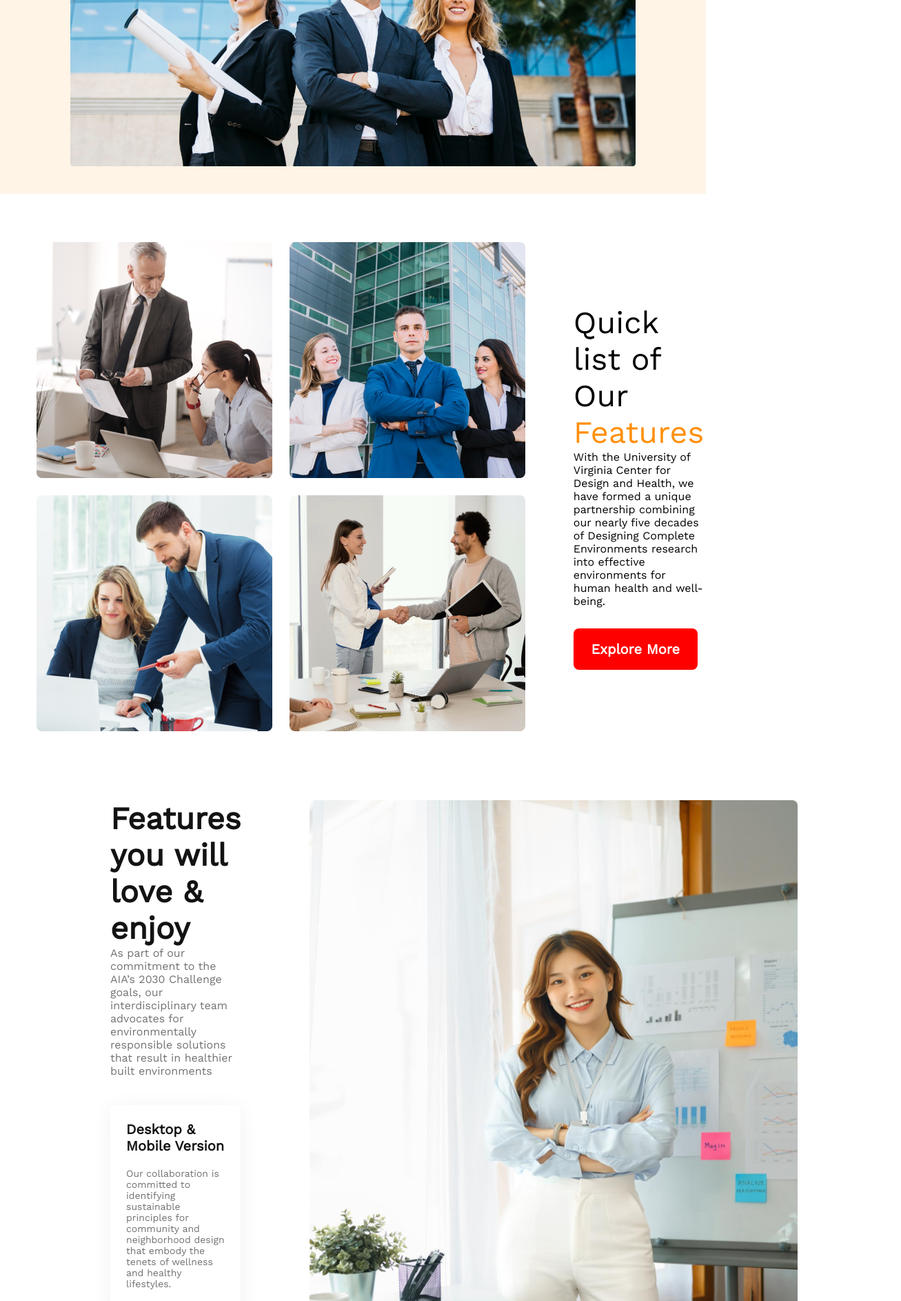
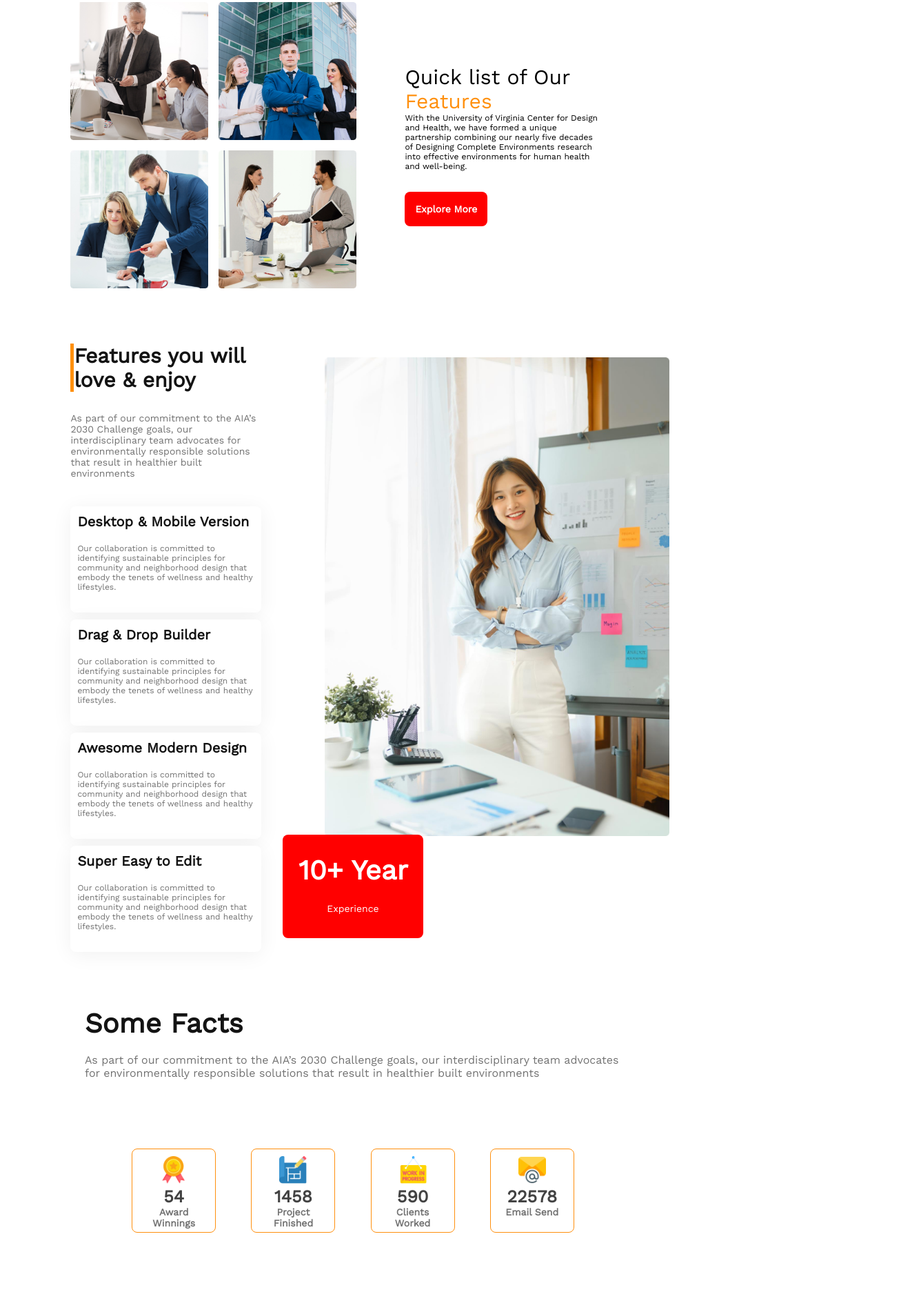
Before and after one commit to A-amirul/g3-architect-project, a plain HTML site: page index.html in a window 1024 px wide. Shown: the part 914-2800 px from the top of the page at 69% size, 1307 px wide, since content can reach past the window. Drawn offline with nearby package versions, Linux system fonts and the light colour scheme.

Commit message:
Responsive for large device part added

```diff
--- a/index.html
+++ b/index.html
@@ -10,7 +10,7 @@
 </head>
 
 <body>
-    <header>
+    <header class="banner">
 
         <!-- Nav Section design -->
 
@@ -28,13 +28,11 @@
         <!-- banner part design -->
 
         <div class="banner-container">
-            <div class="banner-title">
-                <h1>Brand New <br> Group of Architects </h1>
+            <div>
+                <h1 class="banner-title">Brand New <br> Group of Architects </h1>
+                <p class="banner-description">We seek out the best local partners and experts to form teams that can effectively execute a project vision. <br> And, we stay with a project from conceptualization to completion and beyond.</p>
             </div>
-            <div class="banner-description">
-                <p>We seek out the best local partners and experts to form teams that can effectively execute a project
-                    vision. <br> And, we stay with a project from conceptualization to completion and beyond.</p>
-            </div>
+
             <div>
                 <button class="btn-primary" type="submit">Explore More</button>
             </div>
@@ -133,7 +131,7 @@
             <div class="fact-details">
                 <h2 class="section-title">Some Facts</h2>
                 <p class="section-description">As part of our commitment to the AIA’s 2030 Challenge goals, our
-                    interdisciplinary team advocates for environmentally responsible solutions <br> that result in
+                    interdisciplinary team advocates <br> for environmentally responsible solutions that result in
                     healthier built environments </p>
 
             </div>
@@ -172,7 +170,7 @@
             <div class="sponsor-section">
                 <h2 class="sponsor-title">Our Sponsors</h2>
                 <p class="sponsor-description">We combine the broad experience and technical depth of a large
-                    international firm with the kind of direct, active, personal service <br> usually found only in
+                    international firm with the kind of direct, <br> active, personal service usually found only in
                     smaller
                     firms.</p>
             </div>
@@ -210,24 +208,29 @@
             </div>
             <div class="our-philosophy">
                 <h2 class="philosophy-title">Market Driven Solution</h2>
-                <p class="philosophy-description">We create lasting environments that have a competitive edge in the marketplace.</p>
+                <p class="philosophy-description">We create lasting environments that have a competitive edge in the
+                    marketplace.</p>
             </div>
             <div class="our-philosophy">
                 <h2 class="philosophy-title">inter-disciplinary Practice</h2>
-                <p class="philosophy-description">We combine planning, architecture, landscape architecture, and interior design into a single profession— Designing Complete Environments.
+                <p class="philosophy-description">We combine planning, architecture, landscape architecture, and
+                    interior design into a single profession— Designing Complete Environments.
                 </p>
             </div>
             <div class="our-philosophy">
                 <h2 class="philosophy-title">Polite Behaviour</h2>
-                <p class="philosophy-description">We have had the opportunity to design prominent world-class places that have become a significant legacy in their communities.</p>
+                <p class="philosophy-description">We have had the opportunity to design prominent world-class places
+                    that have become a significant legacy in their communities.</p>
             </div>
             <div class="our-philosophy">
                 <h2 class="philosophy-title">Environmentally Responsive Development</h2>
-                <p class="philosophy-description">We are leaders in identifying creative and successful ways to combine resource conservation and development.</p>
+                <p class="philosophy-description">We are leaders in identifying creative and successful ways to combine
+                    resource conservation and development.</p>
             </div>
             <div class="our-philosophy">
                 <h2 class="philosophy-title">Significant Legacy</h2>
-                <p class="philosophy-description">We have had the opportunity to design prominent world-class places that have become a significant legacy in their communities</p>
+                <p class="philosophy-description">We have had the opportunity to design prominent world-class places
+                    that have become a significant legacy in their communities</p>
             </div>
 
         </div>
--- a/style.css
+++ b/style.css
@@ -6,9 +6,11 @@
     font-family: 'Work Sans', sans-serif;
 }
 
-header {
+.banner {
 
     background: rgba(255, 144, 14, 0.1);
+    background-size: cover;
+    width: 100vw;
 
 }
 
@@ -16,20 +18,24 @@ header {
 
 nav {
     display: flex;
-    justify-content: center;
-    gap: 625px;
+    justify-content: space-between;
+
 }
 
 .nav-title {
     font-weight: 700;
     font-size: 45px;
     margin-top: 50px;
+    padding-left: 5%;
+    width: 50%;
 
 
 }
 
 nav ul {
     display: flex;
+    justify-content: end;
+    width: 50%;
     list-style: none;
     padding: 5px;
 
@@ -41,7 +47,7 @@ nav ul li {
     margin-top: 45px;
     font-weight: 500;
     color: #424242;
-    margin-left: 40px;
+    margin-right: 10%;
 
 }
 
@@ -53,18 +59,22 @@ nav li a {
 
 .banner-container {
     text-align: center;
+    margin-top: 30px;
 }
 
 .banner-title {
     font-weight: 700;
     font-size: 60px;
     color: #131313;
+    margin-bottom: 20px;
 
 }
 
 .banner-description {
     font-weight: 400;
     font-size: 16px;
+    margin: auto;
+    width: 50%;
     margin-bottom: 30px;
 }
 
@@ -97,7 +107,7 @@ nav li a {
     display: flex;
     justify-content: center;
     align-items: center;
-    margin-left: 200px;
+    margin-left: 10%;
     margin-top: 70px;
 }
 
@@ -105,12 +115,20 @@ nav li a {
 .feature-image {
     display: grid;
     grid-template-columns: repeat(2, 1fr);
-    gap: 25px;
+    gap: 15px;
+    width: 50%;
+}
+
+.feature-image img {
+    width: 300px;
+    height: 300px;
+
 }
 
 .description-container {
     margin-left: 70px;
     margin-right: 150px;
+    width: 50%;
 }
 
 .feature-title {
@@ -131,8 +149,12 @@ nav li a {
 /* Love and Enjoy feature styles */
 .feature-main-container {
     display: flex;
-    gap: 100px;
-    margin-left: 160px;
+    gap: 10%;
+    margin-left: 10%;
+}
+
+.feature-main {
+    width: 50%;
 }
 
 
@@ -141,7 +163,9 @@ nav li a {
     font-weight: 700;
     font-size: 45px;
     color: #131313;
-    margin-top: 100px;
+    margin-top: 80px;
+    margin-bottom: 30px;
+    border-left: 5px solid #FF900E;
 }
 
 .feature-main-description {
@@ -168,11 +192,14 @@ nav li a {
 
 }
 
+.img-container {
+    width: 50%;
+    margin-right: 10%;
+}
+
 .image {
-    width: 708px;
-    height: 900px;
+    width: 700px;
     margin-top: 100px;
-    margin-right: 150px;
 
 }
 
@@ -195,7 +222,7 @@ nav li a {
 
 .button {
     display: flex;
-    margin-top: -160px;
+    margin-top: -130px;
 }
 
 .size {
@@ -230,11 +257,11 @@ nav li a {
 .card-container {
     display: flex;
     justify-content: center;
-    gap: 125px;
+    gap: 5%;
 }
 
 .fact-details {
-    margin-left: 160px;
+    margin-left: 12%;
 }
 
 .card {
@@ -242,8 +269,15 @@ nav li a {
     border: 1px solid #FF900E;
     width: 130px;
     height: 130px;
-    padding: 30px;
+    padding: 40px;
     border-radius: 8px;
+    transition: width 1s, height 1s, transform 1s;
+}
+
+/* style for transform property rotate */
+
+.card:hover {
+    transform: rotate(90deg);
 }
 
 .card-img {
@@ -289,7 +323,7 @@ nav li a {
 
 .sponsor-img-container {
     display: flex;
-    gap: 90px;
+    gap: 7%;
     justify-content: center;
 }
 
@@ -309,13 +343,14 @@ nav li a {
     margin: 150px;
 
 }
-.footer-description{
+
+.footer-description {
     text-align: center;
 }
 
 /* Extra section that is added by me */
 
-.our-philosophy-container{
+.our-philosophy-container {
     display: grid;
     grid-template-columns: repeat(2, 1fr);
     justify-content: center;
@@ -324,7 +359,7 @@ nav li a {
     margin-right: 250px;
 }
 
-.section-philosophy-title{
+.section-philosophy-title {
     font-weight: 700;
     font-size: 40px;
     text-align: center;
@@ -333,20 +368,127 @@ nav li a {
 
 }
 
-.our-philosophy{
+.our-philosophy {
     padding: 30px;
 
 }
-.philosophy-title{
+
+.philosophy-title {
     font-size: 20px;
     font-weight: 600;
-    color:#000000;
+    color: #000000;
     margin-bottom: 20px;
 
 }
-.philosophy-description{
+
+.philosophy-description {
     font-size: 16px;
     font-weight: 400;
     color: #727272;
 
 }
+
+
+/* Breakpoints for Responsive */
+
+/* Extra small devices (phones, 576px and down) */
+@media only screen and (max-width: 576px) {}
+
+/* Small devices (portrait tablets and large phones, 577px and up) */
+@media only screen and (min-width: 577px) {}
+
+
+/* Large devices (laptops/desktops, 992px and up) */
+@media only screen and (min-width: 992px) and (max-width:1200px) {
+    .banner {
+        width: 100vw;
+    }
+
+    .banner-title {
+        font-size: 40px;
+
+    }
+
+    .banner-description {
+        font-size: 14px;
+        width: 90%;
+        height: 90%;
+    }
+
+    .card {
+        height: 100px;
+        width: 100px;
+        padding: 10px;
+    }
+
+    .card-title {
+        font-size: 25px;
+    }
+
+    .sponsor-section-container {
+        height: 80%;
+        width: 80%;
+        margin: 0 auto;
+    }
+
+    .btn-primary {
+        height: 50px;
+        width: 120px;
+        font-size: 14px;
+    }
+
+    .image {
+        width: 500px;
+    }
+
+    .button {
+        margin-top: -180px;
+    }
+
+    .btn {
+        width: 20%;
+        height: 150px;
+        font-size: 40px;
+    }
+
+    .size {
+        font-size: 14px;
+    }
+
+    .feature-main-title {
+        font-size: 30px;
+    }
+
+    .feature-main-description,
+    .catagory {
+        font-size: 14px;
+    }
+
+    .shadow {
+        padding: 10px;
+    }
+
+    .description {
+        font-size: 12px;
+    }
+
+    .feature-title {
+        font-size: 30px;
+
+    }
+
+    .feature-description {
+        font-size: 12px;
+    }
+
+    .feature-image img {
+        width: 200px;
+        height: 200px;
+        gap: 2%;
+    }
+
+    .sponsor-img img {
+        width: 80px;
+    }
+
+}
```
